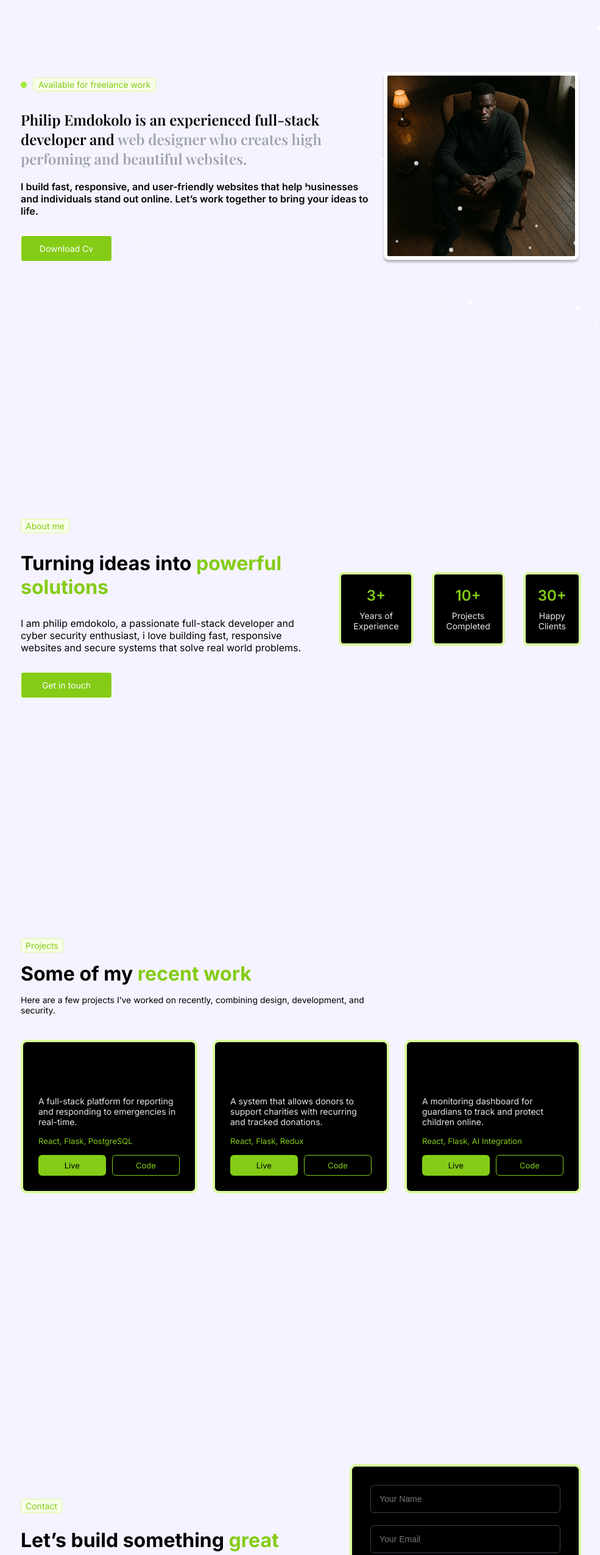
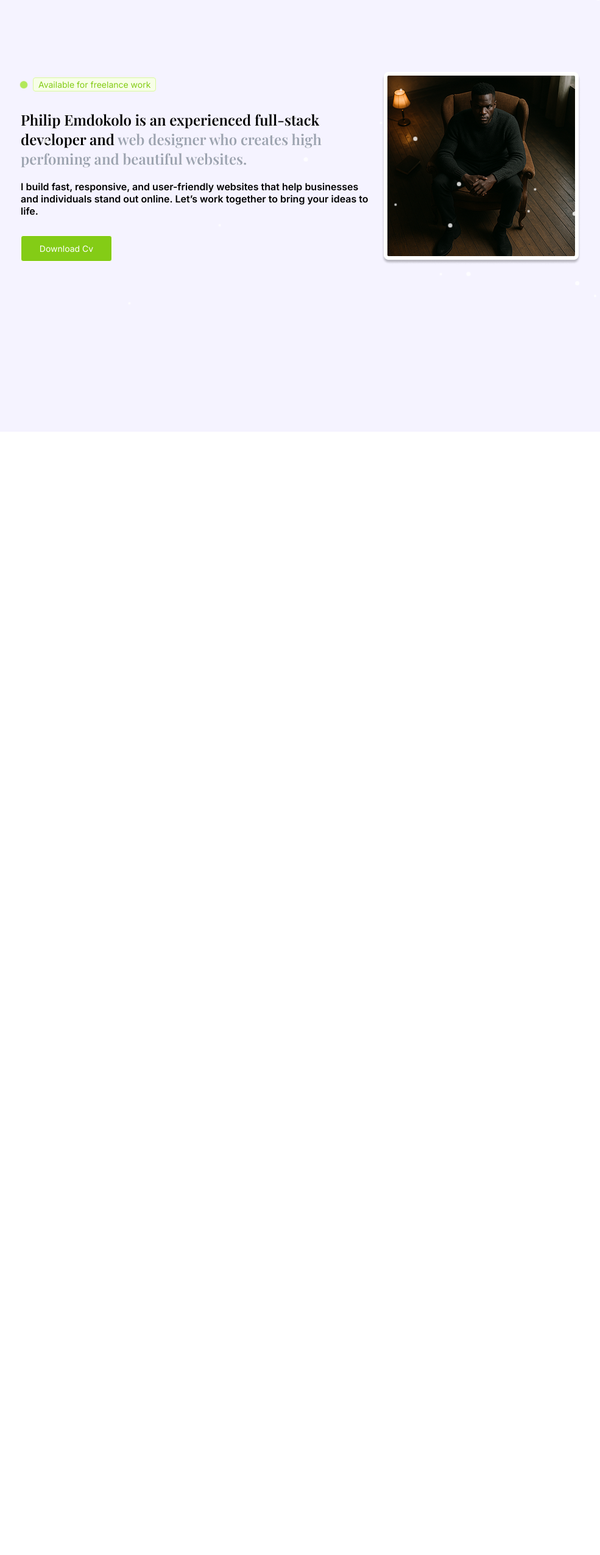
Before and after one commit to phillipmdicullar/portfolio, a React (Vite) app: page / in a window 1280 px wide. Shown: the part 200-2750 px from the top of the page at 61% size, without its empty margins (146-1131 px from the left). After the commit the page ends 908 px from the top, so only its background shows below. Built offline with nearby package versions, Linux system fonts and the light colour scheme; a web font is replaced by a local one.

Commit message:
reverting it back t single age application

```diff
--- a/src/App.jsx
+++ b/src/App.jsx
@@ -1,4 +1,5 @@
 import './App.css'
+import { BrowserRouter, Routes, Route } from "react-router-dom";
 import Navbar from './Pages/Navbar/Navbar';
 import Home from './Pages/Home/Home';
 import Projects from './Pages/Projects/Projects';
@@ -20,19 +21,15 @@
     ></div>
   ))}
 </div>
-      <Navbar />
-      <section id="home">
-        <Home />
-      </section>
-      <section id="about">
-        <About />
-      </section>
-      <section id="projects">
-        <Projects />
-      </section>
-      <section id="contact">
-        <Contact />
-      </section>
+      <BrowserRouter>
+        <Navbar />
+        <Routes>
+          <Route path="/" element={<Home />} />
+          <Route path="/about" element={<About />} />
+          <Route path="/projects" element={<Projects />} />
+          <Route path="/contact" element={<Contact />} />
+        </Routes>
+      </BrowserRouter>
     </div>
   )
 }
--- a/src/Pages/Navbar/Navbar.jsx
+++ b/src/Pages/Navbar/Navbar.jsx
@@ -1,18 +1,11 @@
 import React, { useState } from 'react'
+import { Link } from 'react-router-dom'
 import Logo from '../../assets/logo.png'
 import Hamburger from '../../assets/hamburger.png'
 import './navbar.css'
 
 function Navbar() {
   const [open, setOpen] = useState(false)
-
-  const scrollToSection = (sectionId) => {
-    const element = document.getElementById(sectionId);
-    if (element) {
-      element.scrollIntoView({ behavior: 'smooth' });
-    }
-    setOpen(false); // Close mobile menu after clicking
-  };
 
   return (
     <div className="navbar">
@@ -21,10 +14,10 @@
       </div>
 
       <nav className={open ? "nav-links active" : "nav-links"}>
-        <a href="#home" onClick={(e) => { e.preventDefault(); scrollToSection('home'); }}>Home</a>
-        <a href="#about" onClick={(e) => { e.preventDefault(); scrollToSection('about'); }}>About</a>
-        <a href="#projects" onClick={(e) => { e.preventDefault(); scrollToSection('projects'); }}>Projects</a>
-        <a href="#contact" onClick={(e) => { e.preventDefault(); scrollToSection('contact'); }}>Contact</a>
+        <Link to="/">Home</Link>
+        <Link to="/about">About</Link>
+        <Link to="/projects">Projects</Link>
+        <Link to="/contact">Contact</Link>
       </nav>
 
       <div className="hamburger" onClick={() => setOpen(!open)}>
```
